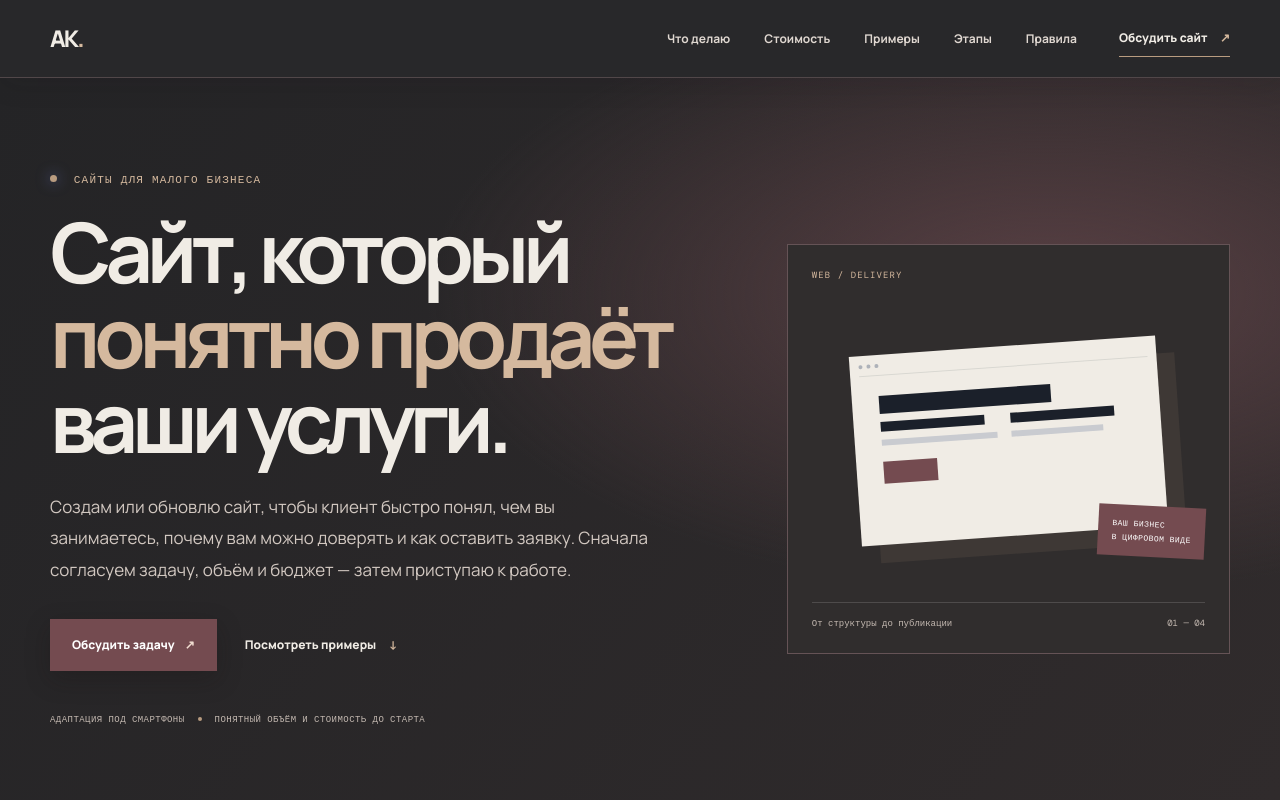
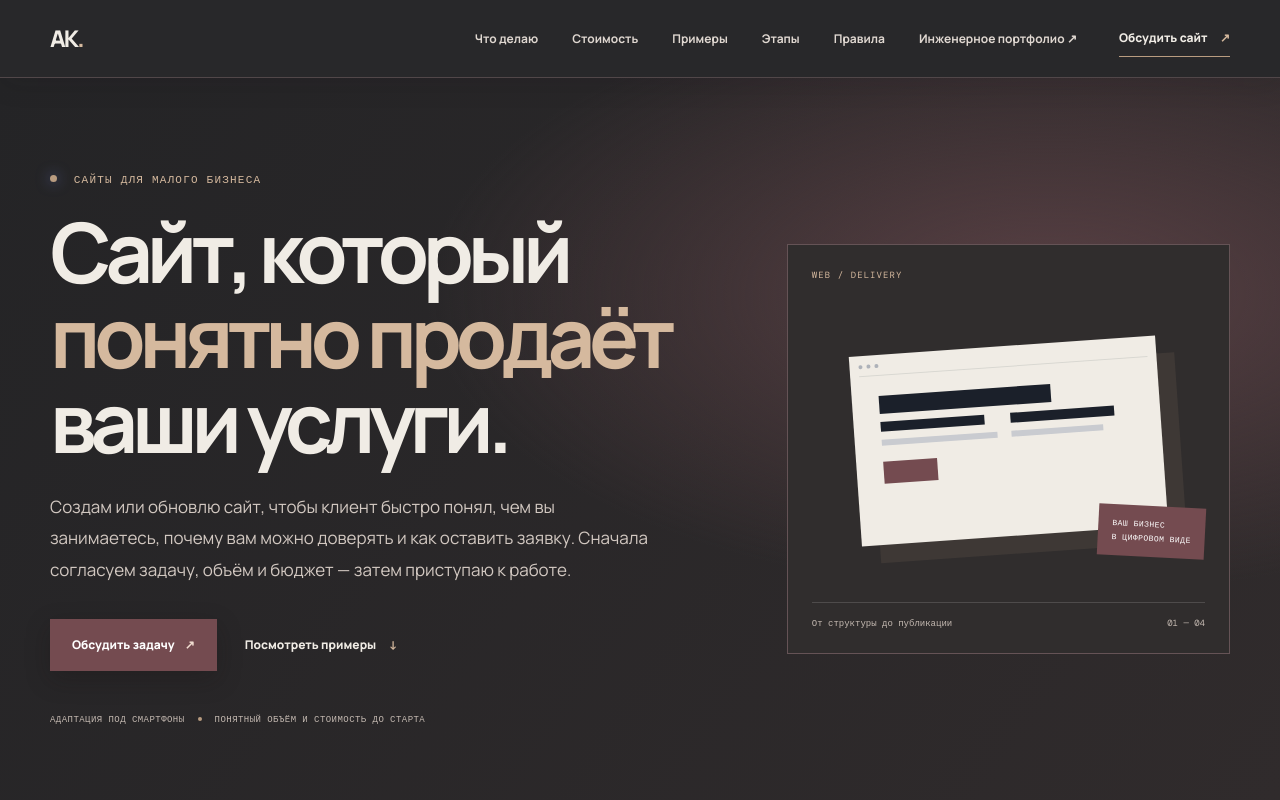
Before and after one commit to blvxx/frontend-portfolio, a plain HTML site: page website-development.html in a window 1280 px wide. Shown: the top 800 px of the page. Drawn offline with nearby package versions, Linux system fonts and the light colour scheme.

Commit message:
Connect the website services page to the engineering portfolio

```diff
--- a/website-development.html
+++ b/website-development.html
@@ -17,7 +17,7 @@
     <div class="wrap header-inner">
       <a class="brand" href="index.html">АК<span>.</span></a>
       <nav class="nav" aria-label="Основная навигация">
-        <a href="#services">Что делаю</a><a href="#pricing">Стоимость</a><a href="#examples">Примеры</a><a href="#process">Этапы</a><a href="#terms">Правила</a>
+        <a href="#services">Что делаю</a><a href="#pricing">Стоимость</a><a href="#examples">Примеры</a><a href="#process">Этапы</a><a href="#terms">Правила</a><a class="portfolio-switch" href="https://blvxx.github.io/portfolio/engineering/">Инженерное портфолио ↗</a>
       </nav>
       <a class="header-cta" href="#contact">Обсудить сайт <span>↗</span></a>
     </div>
@@ -130,11 +130,11 @@
     <section class="service-contact" id="contact">
       <div class="wrap service-contact-inner">
         <div><p class="eyebrow">07 / Следующий шаг</p><h2>Расскажите,<br><span>что нужно изменить.</span></h2><p>Напишите, чем занимается ваш бизнес и что сейчас не устраивает в сайте. Я посмотрю задачу и отвечу, какой вариант решения подойдёт.</p></div>
-        <div class="service-contact-actions"><a class="button button-light" href="https://mail.google.com/mail/?view=cm&fs=1&to=blvx8x%40gmail.com&su=Обсуждение%20сайта%20для%20бизнеса" target="_blank" rel="noopener noreferrer">Обсудить по почте <span>↗</span></a><a href="https://t.me/blvlxx" target="_blank" rel="noopener noreferrer">Написать в Telegram ↗</a><a href="index.html">Вернуться в портфолио ↗</a><span><a href="https://mail.google.com/mail/?view=cm&fs=1&to=blvx8x%40gmail.com" target="_blank" rel="noopener noreferrer">blvx8x@gmail.com</a></span></div>
+        <div class="service-contact-actions"><a class="button button-light" href="https://mail.google.com/mail/?view=cm&fs=1&to=blvx8x%40gmail.com&su=Обсуждение%20сайта%20для%20бизнеса" target="_blank" rel="noopener noreferrer">Обсудить по почте <span>↗</span></a><a href="https://t.me/blvlxx" target="_blank" rel="noopener noreferrer">Написать в Telegram ↗</a><a href="index.html">Вернуться в веб-портфолио ↗</a><a href="https://blvxx.github.io/portfolio/engineering/">Инженерное портфолио ↗</a><span><a href="https://mail.google.com/mail/?view=cm&fs=1&to=blvx8x%40gmail.com" target="_blank" rel="noopener noreferrer">blvx8x@gmail.com</a></span></div>
       </div>
     </section>
   </main>
-  <footer class="footer"><div class="wrap footer-inner"><a class="brand" href="index.html">АК<span>.</span></a><span>© <span id="year"></span> Артём Калинин</span><span>Создание и доработка сайтов</span><a href="#top">Наверх ↑</a></div></footer>
+  <footer class="footer"><div class="wrap footer-inner"><a class="brand" href="index.html">АК<span>.</span></a><span>© <span id="year"></span> Артём Калинин</span><span>Создание и доработка сайтов</span><a href="https://blvxx.github.io/portfolio/engineering/">Инженерное портфолио ↗</a><a href="#top">Наверх ↑</a></div></footer>
   <script>document.getElementById("year").textContent = new Date().getFullYear();</script>
 </body>
 </html>
```
